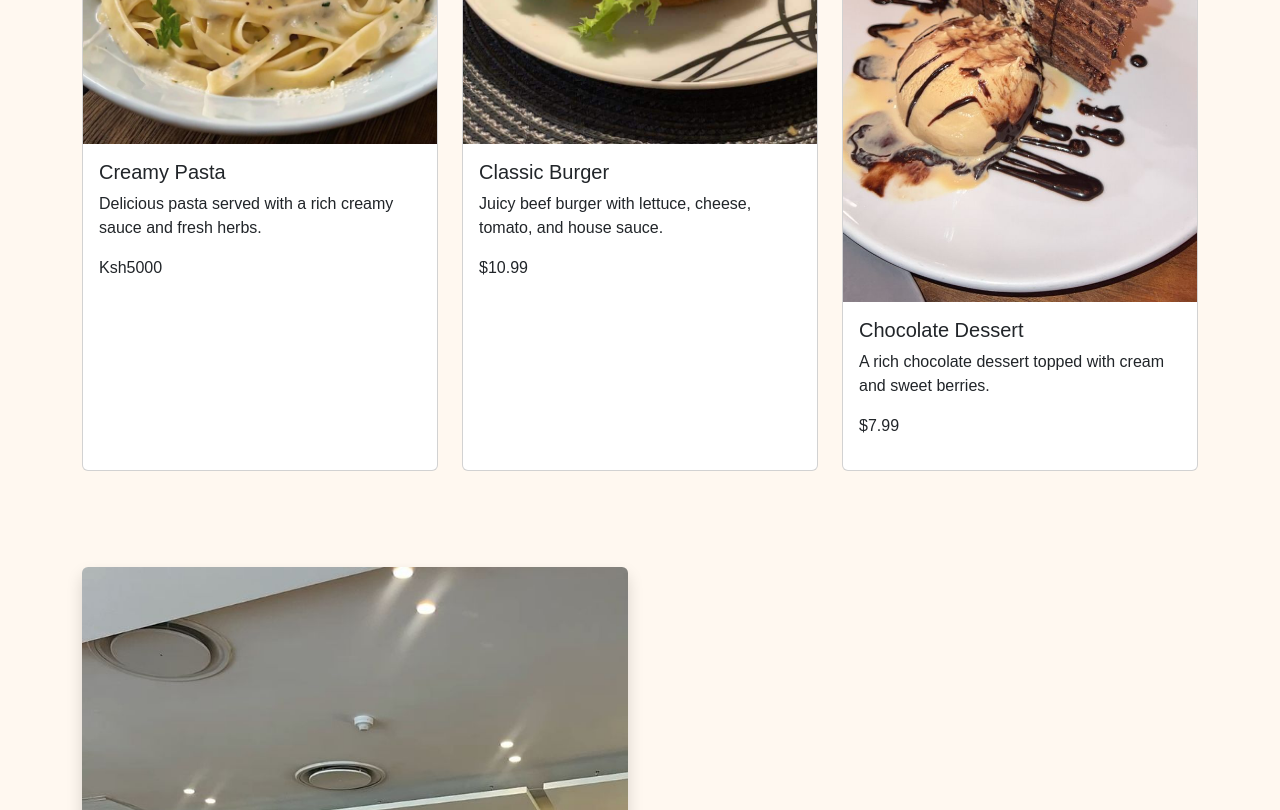
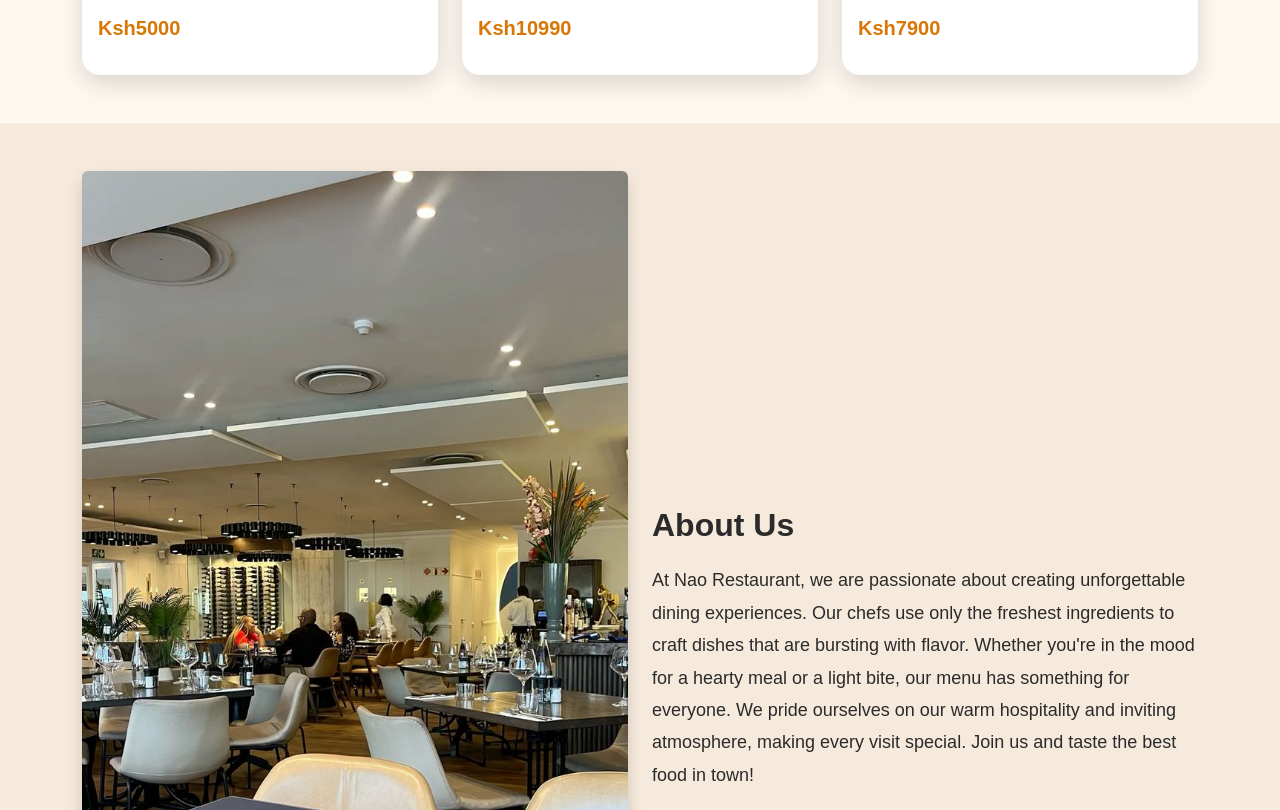
Before and after one commit to Alvan-Leroi/Bootstrap-II-Project, a plain HTML site: page index.html in a window 1280 px wide. Shown: the part 1263-2073 px from the top of the page. Drawn offline with nearby package versions, Linux system fonts and the light colour scheme.

Commit message:
Editing the about section and forms

```diff
--- a/index.html
+++ b/index.html
@@ -112,7 +112,7 @@
                   Juicy beef burger with lettuce, cheese, tomato, and house
                   sauce.
                 </p>
-                <p class="price">$10.99</p>
+                <p class="price">Ksh10990</p>
               </div>
             </div>
           </div>
@@ -131,7 +131,7 @@
                 <p class="card-text">
                   A rich chocolate dessert topped with cream and sweet berries.
                 </p>
-                <p class="price">$7.99</p>
+                <p class="price">Ksh7900</p>
               </div>
             </div>
           </div>
@@ -154,10 +154,13 @@
           <div class="col-12 col-md-6">
             <h2>About Us</h2>
             <p>
-              Nao Restaurant is a fictional restaurant created to showcase a
-              responsive Bootstrap webpage. We serve fresh, delicious meals made
-              with quality ingredients. Our goal is to create a warm dining
-              experience where every customer feels welcome.
+              At Nao Restaurant, we are passionate about creating unforgettable
+              dining experiences. Our chefs use only the freshest ingredients to
+              craft dishes that are bursting with flavor. Whether you're in the
+              mood for a hearty meal or a light bite, our menu has something for
+              everyone. We pride ourselves on our warm hospitality and inviting
+              atmosphere, making every visit special. Join us and taste the best
+              food in town!
             </p>
           </div>
         </div>
--- a/styles.css
+++ b/styles.css
@@ -27,3 +27,57 @@ body {
   align-items: center;
   padding: 20px;
 }
+hero-content h1 {
+  font-size: 64px;
+}
+
+.hero-content p {
+  font-size: 22px;
+}
+
+/* Menu Section */
+.menu-card {
+  border: none;
+  border-radius: 18px;
+  overflow: hidden;
+  box-shadow: 0 8px 25px rgba(0, 0, 0, 0.15);
+  transition: transform 0.3s ease;
+}
+
+.menu-card:hover {
+  transform: translateY(-8px);
+}
+
+.menu-card img {
+  height: 230px;
+  object-fit: cover;
+}
+
+.price {
+  font-weight: bold;
+  color: #d97706;
+  font-size: 20px;
+}
+
+/* About Section */
+.about-section {
+  background-color: #f5eadc;
+}
+
+.about-section h2 {
+  font-weight: bold;
+  margin-bottom: 20px;
+}
+
+.about-section p {
+  font-size: 18px;
+  line-height: 1.8;
+}
+
+/* Contact */
+form {
+  background-color: white;
+  padding: 30px;
+  border-radius: 18px;
+  box-shadow: 0 8px 25px rgba(0, 0, 0, 0.12);
+}
```
